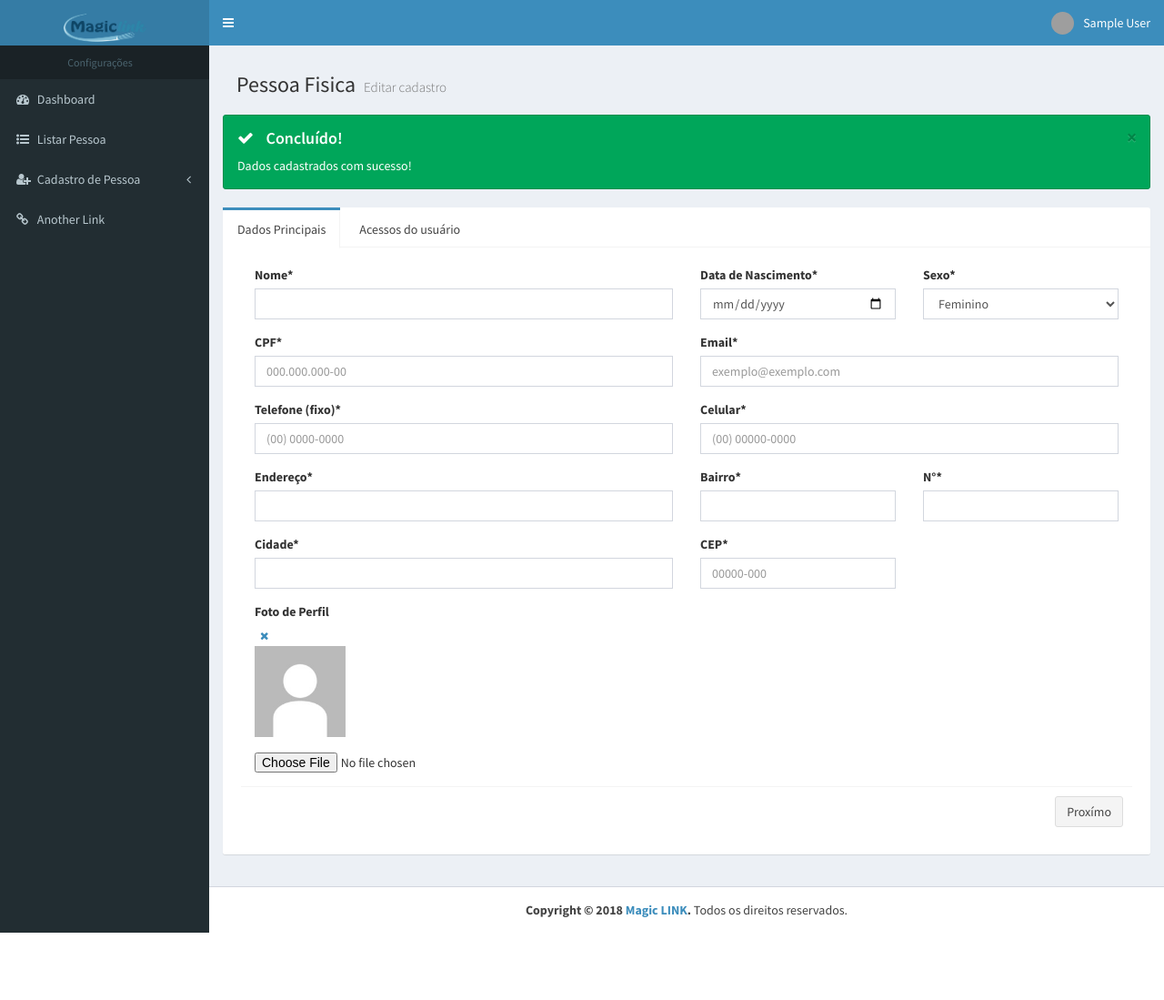
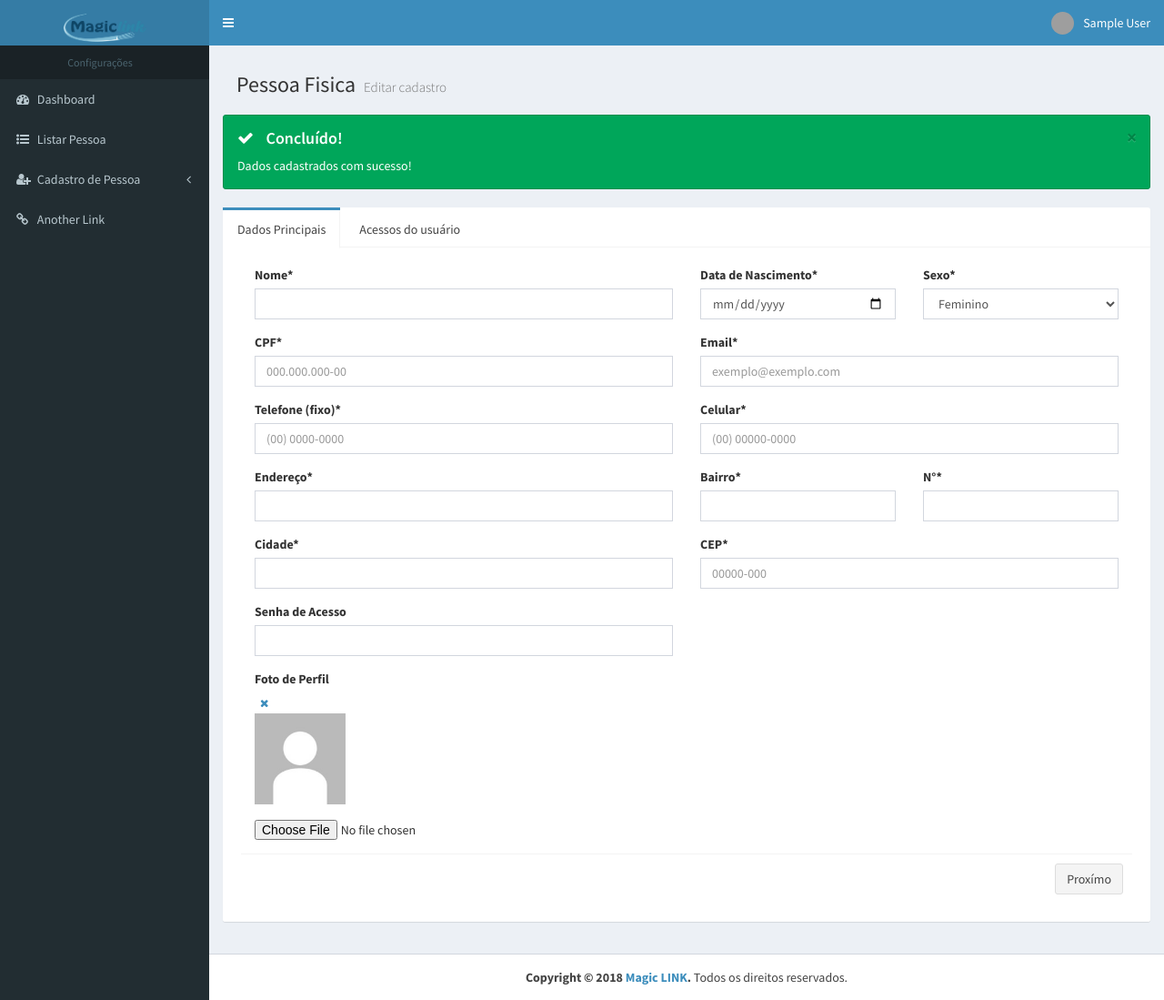
Before and after one commit to thalesgilberto/magic-link, a PHP site: page /views/editar_pessoa_fisica.php in a window 1280 px wide. Shown: the whole page at 91% size. Before the commit the page ends 1025 px from the top, so only its background shows below. Run offline with PHP 8.4, Linux system fonts and the light colour scheme; the visitor is signed in with stand-in values (Sample User, id 1); grey boxes are pictures that could not be loaded.

Commit message:
Editar senha e a imagem do usuário e o cadastro e edição de pessoa jurídica ja está quase pronto.

```diff
--- a/controller/editar_pessoa.php
+++ b/controller/editar_pessoa.php
@@ -16,6 +16,11 @@ if ($_POST['flg_pessoa_juridica'] == 0) {
     $pessoa->setCpf_cnpj(preg_replace("/[^0-9]/", "", $_POST['cpf_cnpj']));
     $pessoa->setEmail($_POST['email']);
     $pessoa->setFlg_pessoa_juridica($_POST['flg_pessoa_juridica']);
+    if ($_POST['senha'] != "" || $_POST['senha'] != null) {
+        $pessoa->setSenha(sha1($_POST['senha']));
+    }else{
+        $pessoa->setSenha($_POST['senha']);
+    }
 }
 
 if (isset($_FILES['img_user']['name']) && $_FILES['img_user']['error'] == 0) {
--- a/models/pessoa.php
+++ b/models/pessoa.php
@@ -163,18 +163,18 @@ class Pessoa {
     public function cpf_cnpj_email_verificarIgual_Editar($cpf_cnpj, $email, $id_pessoa) {
         $db = new DB();
         $link = $db->DBconnect();
-        $query = "SELECT cpf_cnpj, email FROM Pessoa WHERE id_pessoa = ".$id_pessoa;
+        $query = "SELECT cpf_cnpj, email FROM Pessoa WHERE id_pessoa = " . $id_pessoa;
         $resultado = mysqli_query($link, $query);
         $dados = mysqli_fetch_array($resultado);
-        if($dados["cpf_cnpj"] == $cpf_cnpj && $dados["email"] == $email){
+        if ($dados["cpf_cnpj"] == $cpf_cnpj && $dados["email"] == $email) {
             return true;
-        }else{
-            $query_cpf_cnpj_email = "SELECT cpf_cnpj, email FROM Pessoa WHERE cpf_cnpj = ".$cpf_cnpj." OR email = '".$email."' ";
+        } else {
+            $query_cpf_cnpj_email = "SELECT cpf_cnpj, email FROM Pessoa WHERE cpf_cnpj = " . $cpf_cnpj . " OR email = '" . $email . "' ";
             $result = mysqli_query($link, $query_cpf_cnpj_email);
             $dados_verificar = mysqli_fetch_array($result);
-            if(empty($dados_verificar)){
+            if (empty($dados_verificar)) {
                 return true;
-            }else{
+            } else {
                 return false;
             }
         }
@@ -211,11 +211,17 @@ class Pessoa {
                         . " VALUES('" . $this->nome . "','" . $this->data_nascimento . "','" . $this->sexo . "','"
                         . $this->cpf_cnpj . "','" . $this->email . "'," . $this->flg_pessoa_juridica . ",'"
                         . $this->senha . "','" . $this->img_user . "','" . $this->data_cadastro . "')";
+            } else {
+                $query = "INSERT INTO Pessoa (nome,nome_fantasia,cpf_cnpj,inscricao_estadual,inscricao_municipal"
+                        . "email,flg_pessoa_juridica,senha,img_user,data_cadastro)"
+                        . " VALUES('" . $this->nome . "','" . $this->nome_fantasia . "','" . $this->cpf_cnpj . "','"
+                        . $this->inscricao_estadual . "','" . $this->inscricao_municipal . "','" . $this->email . "',"
+                        . $this->flg_pessoa_juridica . ",'" . $this->senha . "','" . $this->img_user . "','" . $this->data_cadastro . "')";
             }
             if (mysqli_query($link, $query)) {
-                $query_id_pessoa = "SELECT id_pessoa FROM Pessoa WHERE cpf_cnpj ='". $this->cpf_cnpj."' limit 1";
+                $query_id_pessoa = "SELECT id_pessoa FROM Pessoa WHERE cpf_cnpj ='" . $this->cpf_cnpj . "' limit 1";
                 $id_pessoa = mysqli_fetch_array(mysqli_query($link, $query_id_pessoa));
-                $_SESSION["id_usuario_cadastrado"]=$id_pessoa["id_pessoa"];
+                $_SESSION["id_usuario_cadastrado"] = $id_pessoa["id_pessoa"];
                 $db->DBclose($link);
                 $_SESSION['sucesso'] = "Dados cadastrados com sucesso!";
                 return true;
@@ -236,17 +242,32 @@ class Pessoa {
         $link = $db->DBconnect();
         if ($pessoa->cpf_cnpj_email_verificarIgual_Editar($this->cpf_cnpj, $this->email, $this->id_pessoa)) {
             if ($this->flg_pessoa_juridica == 0) {
-                if($this->img_user == "" || $this->img_user == null){
+                if ((empty($this->img_user)) && ($this->senha === "" || $this->senha === null)) {
                     $query = "UPDATE Pessoa SET nome ='" . $this->nome . "', data_nascimento = '" . $this->data_nascimento . "', sexo = '" . $this->sexo . "', "
-                        . "cpf_cnpj = '" . $this->cpf_cnpj . "', email = '" . $this->email . "', flg_pessoa_juridica = " . $this->flg_pessoa_juridica . " "
-                        . "WHERE id_pessoa = " . $this->id_pessoa;
-                }else{
-                    $query = "UPDATE Pessoa SET nome ='" . $this->nome . "', data_nascimento = '" . $this->data_nascimento . "', sexo = '" . $this->sexo . "', "
-                        . "cpf_cnpj = '" . $this->cpf_cnpj . "', email = '" . $this->email . "', flg_pessoa_juridica = " . $this->flg_pessoa_juridica . ", "
-                        . "img_user = '" . $this->img_user . "' "
-                        . "WHERE id_pessoa = " . $this->id_pessoa;
+                            . "cpf_cnpj = '" . $this->cpf_cnpj . "', email = '" . $this->email . "', flg_pessoa_juridica = " . $this->flg_pessoa_juridica . " "
+                            . "WHERE id_pessoa = " . $this->id_pessoa;
+                } else {
+                    if (($this->img_user != null) && ($this->senha === "" || $this->senha === null)) {
+                        $query = "UPDATE Pessoa SET nome ='" . $this->nome . "', data_nascimento = '" . $this->data_nascimento . "', sexo = '" . $this->sexo . "', "
+                                . "cpf_cnpj = '" . $this->cpf_cnpj . "', email = '" . $this->email . "', flg_pessoa_juridica = " . $this->flg_pessoa_juridica . ", "
+                                . "img_user = '" . $this->img_user . "' "
+                                . "WHERE id_pessoa = " . $this->id_pessoa;
+                    } else {
+                        if ((empty($this->img_user)) && ($this->senha != "" || $this->senha != null)) {
+                            $query = "UPDATE Pessoa SET nome ='" . $this->nome . "', data_nascimento = '" . $this->data_nascimento . "', sexo = '" . $this->sexo . "', "
+                                    . "cpf_cnpj = '" . $this->cpf_cnpj . "', email = '" . $this->email . "', flg_pessoa_juridica = " . $this->flg_pessoa_juridica . ", "
+                                    . "senha = '" . $this->senha . "' "
+                                    . "WHERE id_pessoa = " . $this->id_pessoa;
+                        } else {
+                            if (($this->img_user != null) && ($this->senha != "" || $this->senha != null)) {
+                                $query = "UPDATE Pessoa SET nome ='" . $this->nome . "', data_nascimento = '" . $this->data_nascimento . "', sexo = '" . $this->sexo . "', "
+                                        . "cpf_cnpj = '" . $this->cpf_cnpj . "', email = '" . $this->email . "', flg_pessoa_juridica = " . $this->flg_pessoa_juridica . ", "
+                                        . "senha = '" . $this->senha . "', img_user = '" . $this->img_user . "' "
+                                        . "WHERE id_pessoa = " . $this->id_pessoa;
+                            }
+                        }
+                    }
                 }
-
             }
             if (mysqli_query($link, $query)) {
                 $db->DBclose($link);
@@ -283,7 +304,7 @@ class Pessoa {
     public function listar_usuario() {
         $db = new DB();
         $link = $db->DBconnect();
-        $query = mysqli_query($link, "SELECT P.* FROM magiclink.Pessoa P ");
+        $query = mysqli_query($link, "SELECT P.* FROM magiclink.Pessoa P ORDER BY P.id_pessoa");
 
         foreach ($query as $row) {
             if ($row["flg_pessoa_juridica"] == 0) {
@@ -292,6 +313,7 @@ class Pessoa {
                 $ulr = "../views/cadastro_pessoa_juridica.php?id=" . $row["id_pessoa"];
             }
             echo "<tr>
+                    <td>" . $row["id_pessoa"] . "</td>
                     <td>" . $row["nome"] . "</td>
                     <td>" . $row["email"] . "</td>
                     <td>" . @date('d/m/Y', strtotime($row["data_nascimento"])) . "</td>
@@ -318,18 +340,17 @@ class Pessoa {
         return $dados;
     }
 
-    public function verificar_img_existe_user(){
-        $db =  new DB();
+    public function verificar_img_existe_user() {
+        $db = new DB();
         $link = $db->DBconnect();
-        $query = "SELECT img_user FROM Pessoa WHERE id_pessoa = ".$this->id_pessoa;
+        $query = "SELECT img_user FROM Pessoa WHERE id_pessoa = " . $this->id_pessoa;
         $resultado = mysqli_query($link, $query);
         $dados = mysqli_fetch_array($resultado);
-        if($dados["img_user"] == "" || $dados["img_user"] == null){
+        if ($dados["img_user"] == "" || $dados["img_user"] == null) {
             return null;
-        }else{
+        } else {
             return $dados["img_user"];
         }
-
     }
 
 }
--- a/views/editar_pessoa_fisica.php
+++ b/views/editar_pessoa_fisica.php
@@ -121,9 +121,15 @@ if (isset($_SESSION['sucesso'])) {
                                     <input type="text" name="buscar_cidade"  value="<?= @$dados["cidade"] ?>" id="buscar_cidade" class="form-control" required="required"/>
                                     <input type="hidden" name="cidade" id="cidade"  value="<?= @$dados["cidade_id"] ?>" class="form-control"/>
                                 </div>
-                                <div class="form-group col-md-3">
+                                <div class="form-group col-md-6">
                                     <label for="cep">CEP*</label>
                                     <input type="text" name="cep" id="cep"  value="<?= @$dados["cep"] ?>" class="form-control mask-cep" placeholder="00000-000" required="required"/>
+                                </div>
+                            </div>
+                            <div class="form-row">
+                                <div class="form-group col-md-6">
+                                    <label for="senha">Senha de Acesso</label>
+                                    <input type="password" name="senha" id="senha" class="form-control"/>
                                 </div>
                             </div>
                             <input type="hidden" value="0" name="flg_pessoa_juridica"/>
--- a/views/footer.php
+++ b/views/footer.php
@@ -31,6 +31,8 @@
        $(".mask-cep").mask("99999-999");
        $(".mask-celular").mask("(99) 99999-9999");
        $(".mask-telefone").mask("(99) 9999-9999");
+       $(".mask-insc-estadual").mask("999.999.99-9");
+       $(".mask-insc-municipal").mask("999.999.99-9");
     });
 </script>
 
--- a/views/listar.php
+++ b/views/listar.php
@@ -14,10 +14,11 @@ include 'header.php';
 
     </div>
     <div class="box-body">
-        <div class="table">
+        <div class="table" style="max-width: 100%; height: auto; overflow-x:scroll">
             <table id="employee_data" class="table table-striped table-responsive">
                 <thead>
                     <tr>
+                        <th style="font-weight: bold">#</th>
                         <th style="font-weight: bold">Nome</th>
                         <th style="font-weight: bold">Email</th>
                         <th style="font-weight: bold">Data de Nascimento</th>
```
Also changed, not shown: controller/cadastrar_pessoa.php (+11 -0 lines), views/cadastro_pessoa_juridica.php (renamed from views/cadastro_pessoa_fisica.php, +19 -18 lines), img/b9c6513db72afcc275258b0f78d44f11.jpg (deleted), img/d10b6068a603b00663b92b702e424a6d.jpg (deleted).
